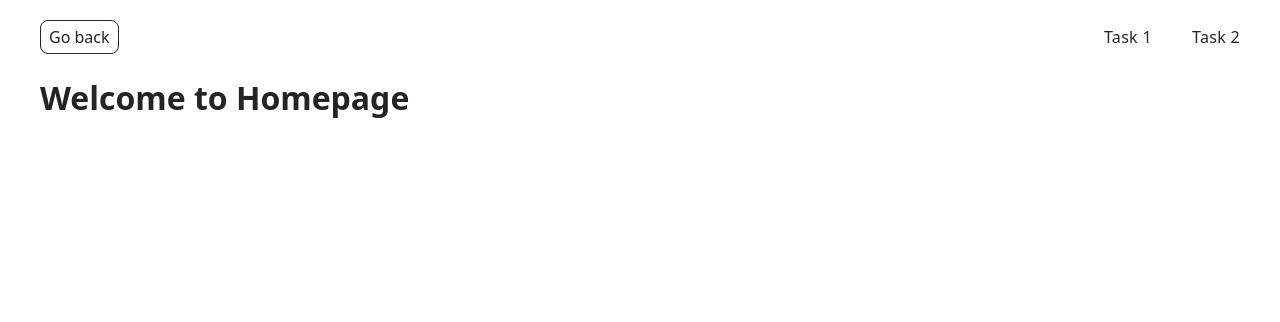
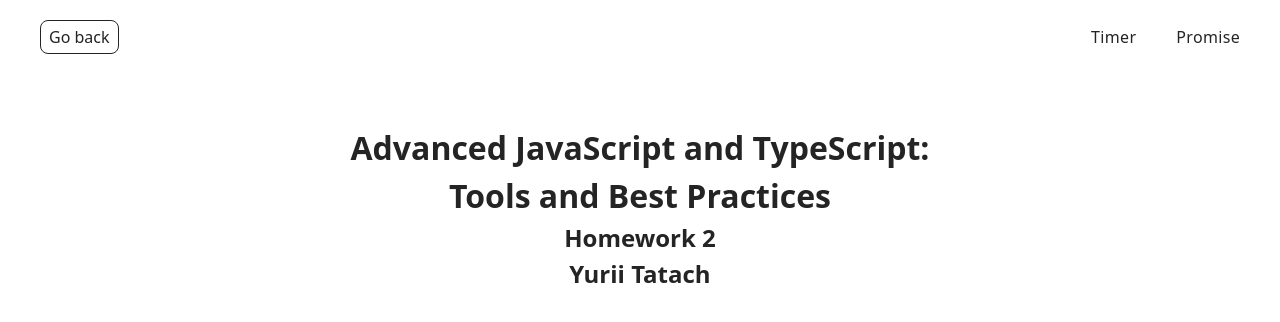
Before and after one commit to yuratouch/goit-advancedjs-hw-02, a website built with Vite: page src/index.html in a window 1280 px wide. Built offline with nearby package versions, Linux system fonts and the light colour scheme.

Commit message:
final fixes

```diff
--- a/src/css/base.css
+++ b/src/css/base.css
@@ -30,3 +30,7 @@ main {
 main:has(.back-link) {
   text-align: center;
 }
+.heading-wrapper {
+  text-align: center;
+  margin-top: 50px;
+}
--- a/src/index.html
+++ b/src/index.html
@@ -11,9 +11,11 @@
     <load src="./partials/header.html" icon-path="img/sprite.svg#logo" />
     <main>
       <div class="container">
-        <h1 class="main-title">
-          <span class="main-title-gradient">Welcome</span> to Homepage
-        </h1>
+        <div class="heading-wrapper">
+          <h1>Advanced JavaScript and TypeScript:<br> Tools and Best Practices</h1>
+          <h2>Homework 2</h2>
+          <h2>Yurii Tatach</h2>
+        </div>
       </div>
     </main>
   </body>
--- a/src/partials/header.html
+++ b/src/partials/header.html
@@ -4,10 +4,10 @@
       <load src="partials/back-link.html" />
       <ul class="nav-list">
         <li class="nav-item">
-          <a class="nav-link {=$highlight-act}" href="./1-timer.html">Task 1</a>
+          <a class="nav-link {=$highlight-act}" href="./1-timer.html">Timer</a>
         </li>
         <li class="nav-item">
-          <a class="nav-link {=$highlight-curr}" href="./2-snackbar.html">Task 2</a>
+          <a class="nav-link {=$highlight-curr}" href="./2-snackbar.html">Promise</a>
         </li>
       </ul>
     </nav>
```
